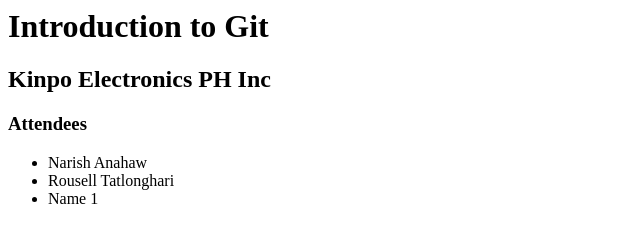
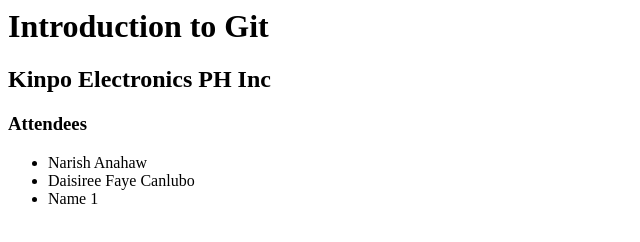
Before and after one commit to naryshaaa/GitIntro, a plain HTML site: page index.html in a window 1280 px wide. Shown: the full height of the page, 0-640 px from the left. Drawn offline with Linux system fonts and the light colour scheme.

Commit message:
Replaced rousell in the list

```diff
--- a/index.html
+++ b/index.html
@@ -9,7 +9,7 @@
 
 	<ul>
 		<li>Narish Anahaw</li>
-		<li>Rousell Tatlonghari</li>
+		<li>Daisiree Faye Canlubo</li>
 		<li>Name 1</li>
 	</ul>
 </body>
```
